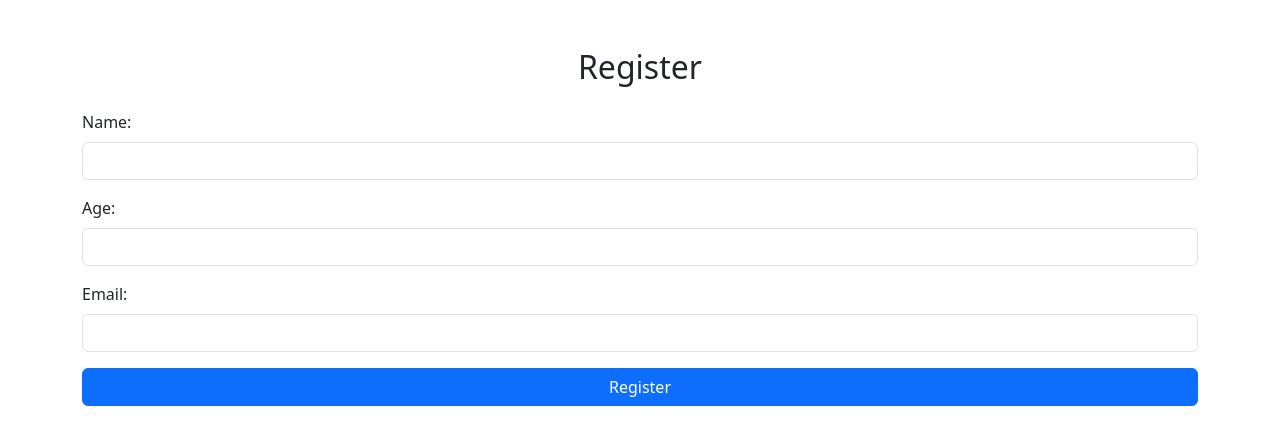
After one commit to Gouri030/WanderGuard, a Flask app: page /register in a window 1280 px wide. The commit adds this page. Shown: the top 445 px of the page. Run offline with Flask 3, Linux system fonts and the light colour scheme.

Commit message:
Added User Registeration

```diff
--- a/app.py
+++ b/app.py
@@ -1,4 +1,4 @@
-from flask import Flask, render_template, request
+from flask import Flask, render_template, request, redirect, url_for
 import firebase_admin
 from firebase_admin import credentials, firestore
 
@@ -15,9 +15,8 @@ db = firestore.client()
 @app.route("/", methods=["GET", "POST"])
 def home():
     if request.method == "POST":
-        # Get form data from the user
-        name = request.form["name"]  # Assuming you add a name field in the form
-        email = request.form["email"]  # Assuming you add an email field in the form
+        name = request.form["name"]
+        email = request.form["email"]
         interest = request.form["interest"]
         destination = request.form["destination"]
         travel_dates = request.form["dates"]  # e.g., "2025-03-01 to 2025-03-15"
@@ -40,7 +39,6 @@ def home():
         # Save data to Firestore under the 'users' collection
         db.collection("users").add(user_data)
 
-        # Pass data to the travel buddy page
         return render_template("buddy.html", name=name, destination=destination, dates=travel_dates)
 
     return render_template("index.html")
@@ -49,5 +47,34 @@ def home():
 def travel_buddy():
     return render_template("buddy.html")
 
+# User Registration route
+@app.route("/register", methods=["GET", "POST"])
+def register():
+    if request.method == "POST":
+        name = request.form["name"]
+        age = request.form["age"]
+        email = request.form["email"]
+        destination = request.form["destination"]
+        interest = request.form["interest"]
+        start_date = request.form["start_date"]
+        end_date = request.form["end_date"]
+
+        # Store user in Firestore
+        user_ref = db.collection("users").document(email)
+        user_ref.set({
+            "name": name,
+            "age": age,
+            "email": email,
+            "destination": destination,
+            "interest": interest,
+            "travel_dates": {
+                "start_date": start_date,
+                "end_date": end_date
+            }
+        })
+
+        return redirect(url_for("home"))
+    return render_template("register.html")
+
 if __name__ == "__main__":
     app.run(debug=True)
--- a/templates/base.html
+++ b/templates/base.html
@@ -35,6 +35,9 @@
                     <li class="nav-item">
                         <a class="nav-link" href="/buddy">Find Travel Buddy</a>
                     </li>
+                    <li class="nav-item">
+                        <a class="nav-link" href="/register">Register</a>
+                    </li>
                 </ul>
             </div>
         </div>
--- /dev/null
+++ b/templates/register.html
@@ -0,0 +1,39 @@
+<!DOCTYPE html>
+<html lang="en">
+<head>
+    <meta charset="UTF-8">
+    <meta name="viewport" content="width=device-width, initial-scale=1.0">
+    <title>Register</title>
+
+    <!-- Link to Bootstrap CSS from CDN -->
+    <link href="https://cdn.jsdelivr.net/npm/bootstrap@5.3.0-alpha1/dist/css/bootstrap.min.css" rel="stylesheet">
+
+</head>
+<body>
+
+    <div class="container mt-5">
+        <h2 class="text-center mb-4">Register</h2>
+
+        <!-- Registration Form -->
+        <form action="/register" method="POST">
+            <div class="mb-3">
+                <label for="name" class="form-label">Name:</label>
+                <input type="text" class="form-control" id="name" name="name" required>
+            </div>
+            <div class="mb-3">
+                <label for="age" class="form-label">Age:</label>
+                <input type="number" class="form-control" id="age" name="age" required>
+            </div>
+            <div class="mb-3">
+                <label for="email" class="form-label">Email:</label>
+                <input type="email" class="form-control" id="email" name="email" required>
+            </div>
+            <button type="submit" class="btn btn-primary w-100">Register</button>
+        </form>
+    </div>
+
+    <!-- Optional: Link to Bootstrap JS (if you need JavaScript features like modals, tooltips, etc.) -->
+    <script src="https://cdn.jsdelivr.net/npm/bootstrap@5.3.0-alpha1/dist/js/bootstrap.bundle.min.js"></script>
+
+</body>
+</html>
```
Also changed, not shown: templates/buddy.html (+11 -9 lines), templates/index.html (+7 -6 lines).
